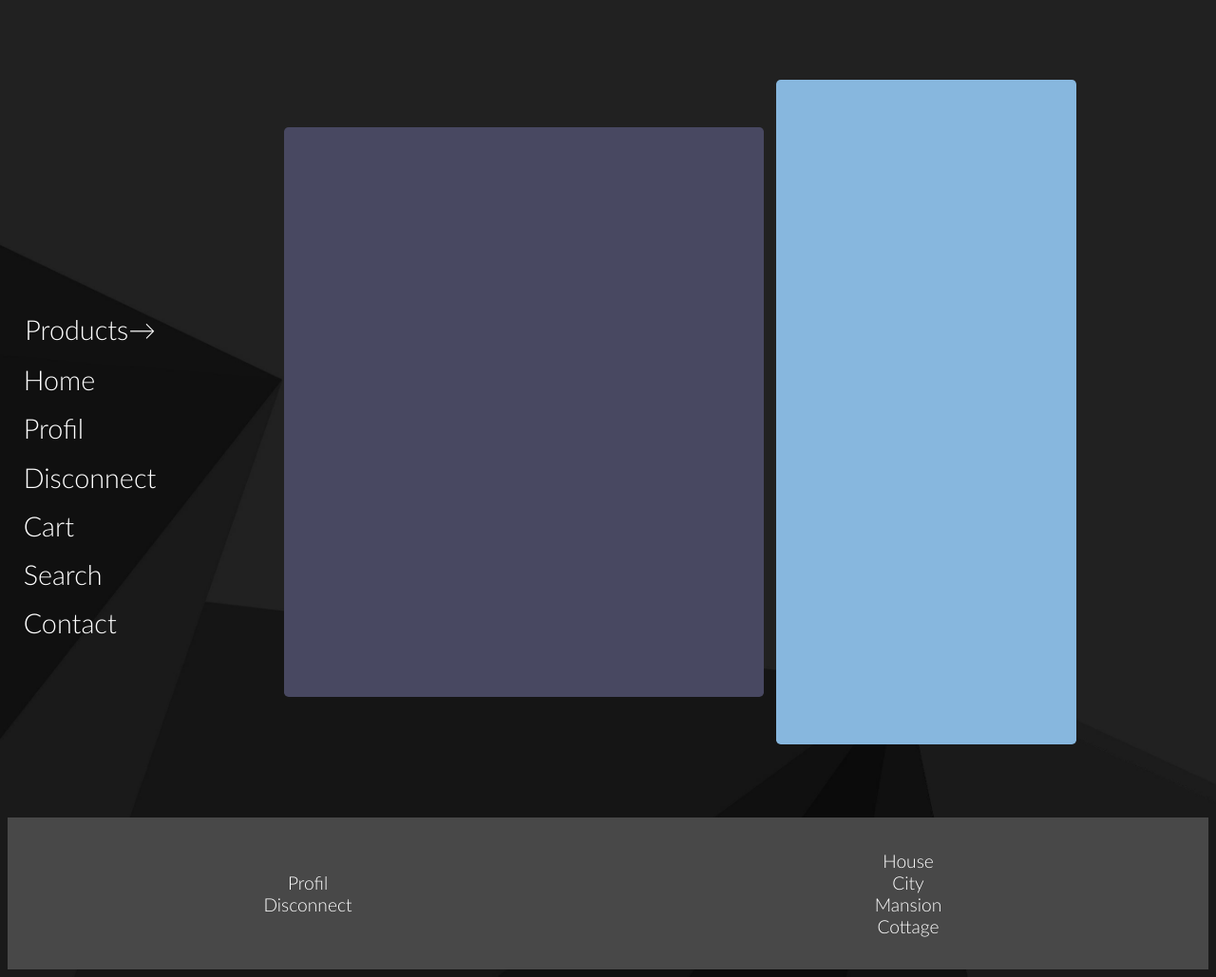
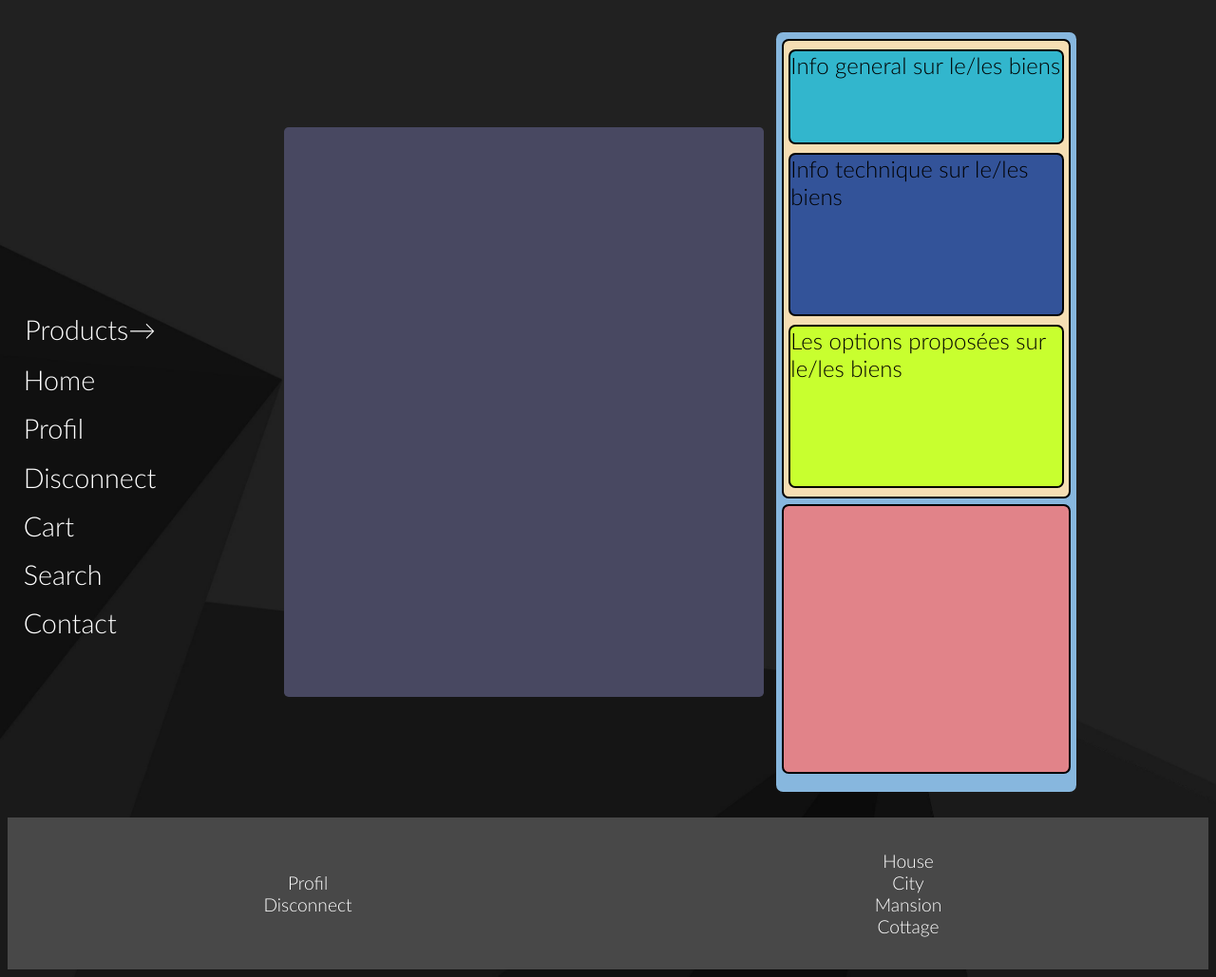
Before and after one commit to samuel-joly/boutique, a PHP site: page /cart.php in a window 1280 px wide. Shown: the whole page at 95% size. Run offline with PHP 8.4, Linux system fonts and the light colour scheme; a user stored in the database is signed in; data comes from the database, SQL or seed files in the repository; data that the repository does not hold is empty.

Commit message:
Add files via upload
avancement mise en forme page cart.php + recupération données utiles et affichage

```diff
--- a/CSS/stylesheet.css
+++ b/CSS/stylesheet.css
@@ -1014,14 +1014,59 @@ border-radius: 0.3em;
 
 #ValidationPanier{
 width: 25%;
-height: 700px;
+height: 800px;
 background-color: rgb(135, 183, 222);
 border-radius: 3px black solid;
 border-radius: 0.3em;
+color:black;
+font-size: x-large;
 }
 
-#img-product-Basket{
-border-radius: 3px black solid;
-background-color: crimson;
+#infoProduct{
+margin: 2% auto;
+width: 95%;
+height: 60%;
+border: 2px black solid;
+border-radius:0.3em;
+background-color: wheat;
+display: flex;
+flex-direction: column;
+justify-content: space-evenly;
+align-items: center;
+}
+
+#infoGeneral{
+width: 95%;
+height: 20%;
+border: 2px black solid;
 border-radius: 0.3em;
+background-color:rgb(50, 182, 205) ;
+
 }
+
+#infoTechnique{
+width: 95%;
+height: 35%;
+border: 2px black solid;
+border-radius: 0.3em;
+background-color: rgb(51, 83, 153);
+
+}
+
+#option{
+width: 95%;
+height: 35% ;
+border: 2px black solid;
+border-radius: 0.3em;
+background-color: rgb(200, 255, 47);
+
+}
+
+#validationBasket{
+margin: 2% auto;
+width: 95%;
+height: 35%;
+border: 2px black solid;
+border-radius:0.3em;
+background-color: rgba(243, 122, 122, 0.835);
+}
--- a/cart.php
+++ b/cart.php
@@ -56,6 +56,22 @@
 
             <section id="ValidationPanier">
 
+            <div id="infoProduct">
+                <article id="infoGeneral">
+                    Info general sur le/les biens
+                </article>
+                <article id="infoTechnique">
+                    Info technique sur le/les biens
+                </article>
+                <article id="option">
+                    Les options proposées sur le/les biens
+                </article>
+            </div>
+
+            <div id="validationBasket">
+
+            </div>
+
             </section>
 
         </main>
```
